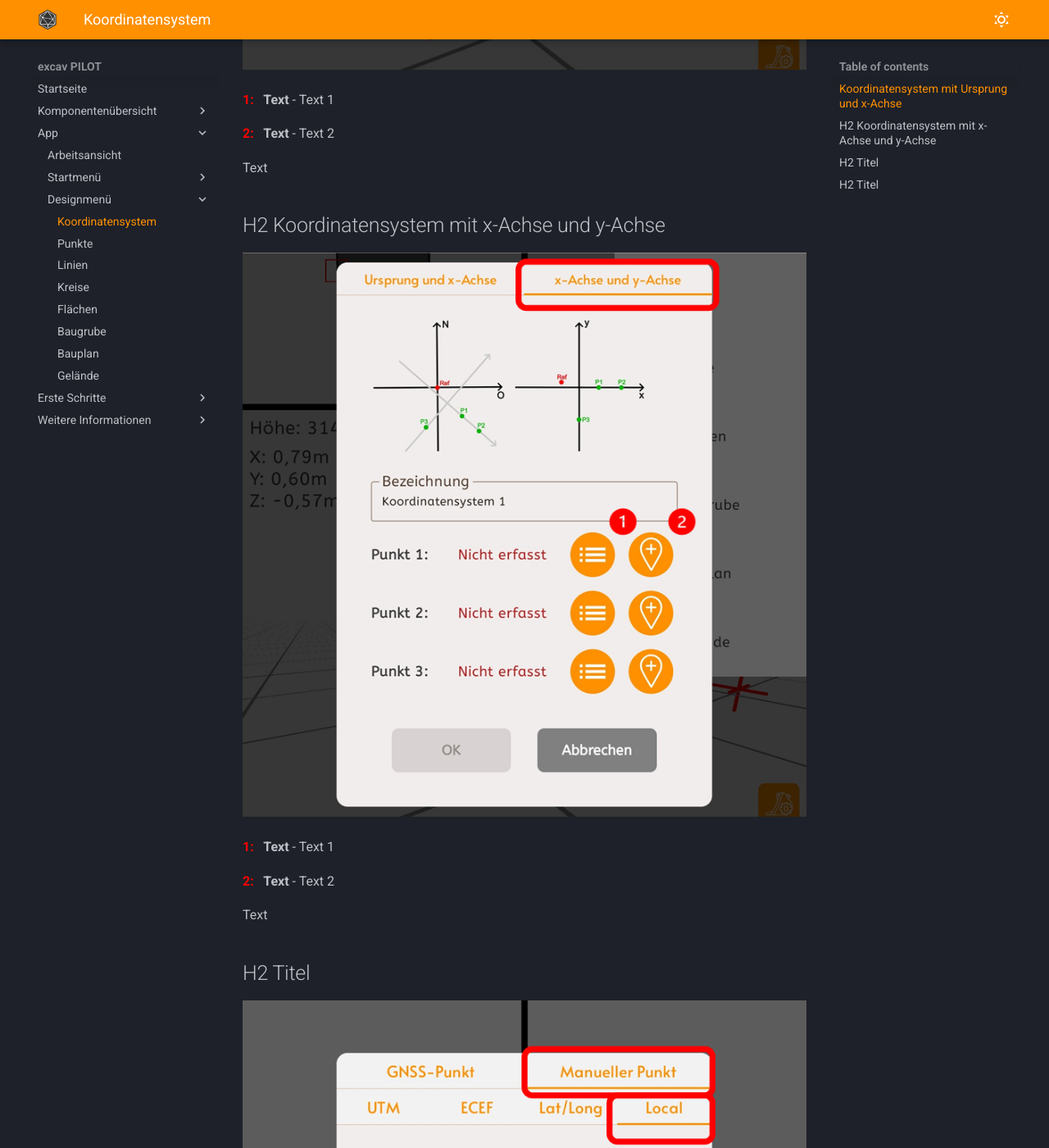
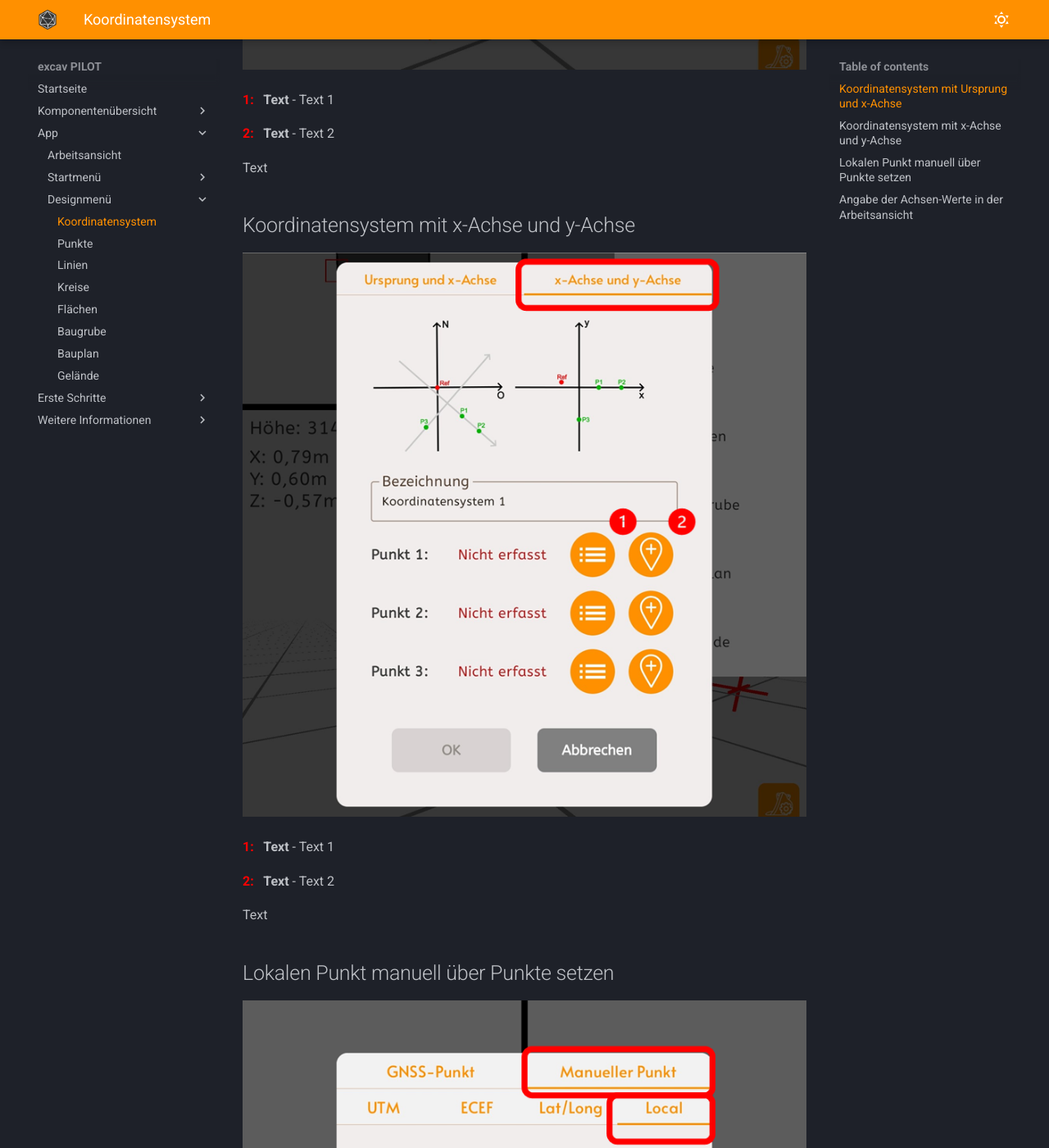
Before and after one commit to tobias-sizmann/mkdocs-excavpilot, an MkDocs documentation site: the page built from docs/Koordinatensystem/Koordinatensystem.md, in a window 1280 px wide and 1400 px high, scrolled down 1670 px. Shown: the whole window at 82% size. Built offline with MkDocs 1.6.1 and Material for MkDocs 9.7.7, drawn with Linux system fonts in a browser that asks for light colours; some of the changed text lies outside the part shown.

Commit message:
Update18

```diff
--- a/docs/Koordinatensystem/Koordinatensystem.md
+++ b/docs/Koordinatensystem/Koordinatensystem.md
@@ -29,7 +29,7 @@ Text
 
 Text
 
-## H2 Koordinatensystem mit x-Achse und y-Achse
+## Koordinatensystem mit x-Achse und y-Achse
 
 <p align="center" width="100%">
   <img width="100%" src="/images_docs/1 (4) - Kopie 2.png"/>
@@ -42,7 +42,7 @@ Text
 
 Text
 
-## H2 Titel
+## Lokalen Punkt manuell über Punkte setzen
 
 <p align="center" width="100%">
   <img width="100%" src="/images_docs/Screenshot (34) - Kopie 2.png"/>
@@ -54,7 +54,7 @@ Text
 
 Text
 
-## H2 Titel
+## Angabe der Achsen-Werte in der Arbeitsansicht
 
 <p align="center" width="100%">
   <img width="100%" src="/images_docs/Screenshot (22) - Kopie.png"/>
```
